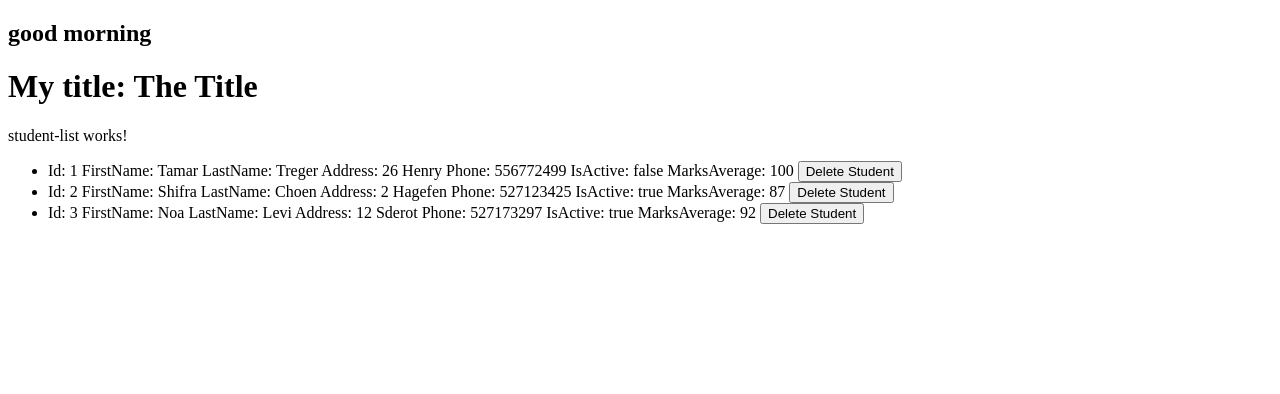
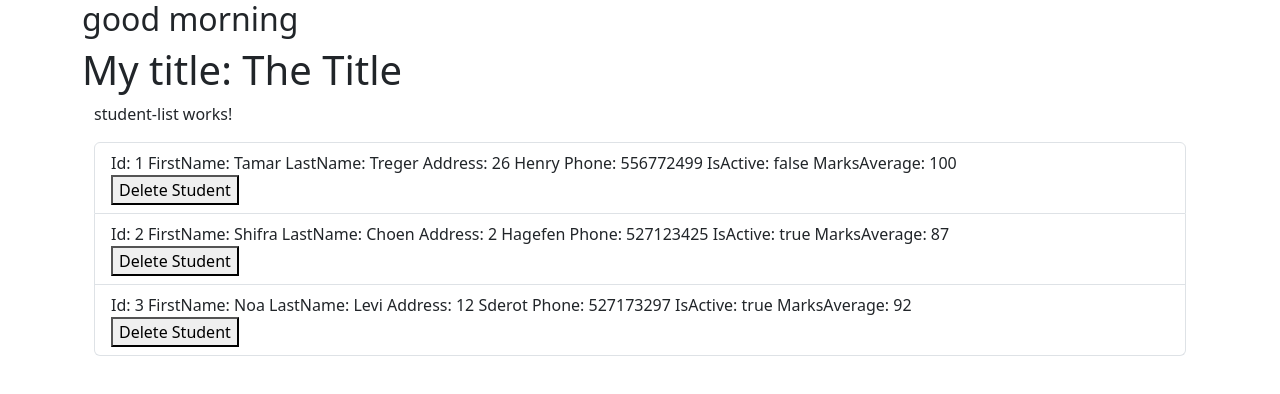
Before and after one commit to tamartre/Angular-Project, an Angular app in the folder my-app/: page / in a window 1280 px wide. Shown: the top 394 px of the page. Built offline with nearby package versions, Linux system fonts and the light colour scheme.

Commit message:
add bootstrap and another changes

```diff
--- a/my-app/angular.json
+++ b/my-app/angular.json
@@ -27,7 +27,8 @@
               }
             ],
             "styles": [
-              "src/styles.css"
+              "src/styles.css",
+              "node_modules/bootstrap/dist/css/bootstrap.css"
             ],
             "scripts": []
           },
--- a/my-app/package.json
+++ b/my-app/package.json
@@ -18,6 +18,7 @@
     "@angular/platform-browser": "^19.0.0",
     "@angular/platform-browser-dynamic": "^19.0.0",
     "@angular/router": "^19.0.0",
+    "bootstrap": "^5.3.3",
     "rxjs": "~7.8.0",
     "tslib": "^2.3.0",
     "zone.js": "~0.15.0"
--- a/my-app/src/app/app.component.html
+++ b/my-app/src/app/app.component.html
@@ -1,6 +1,7 @@
-
+<div class="container">
 <h2>{{FuncHour()}}</h2>
 
 <h1>My title: {{ title }}</h1>
 
 <app-student-list></app-student-list>
+</div>
--- a/my-app/src/app/student-list/student-list.component.html
+++ b/my-app/src/app/student-list/student-list.component.html
@@ -1,7 +1,9 @@
-<p>student-list works!</p>
+<div class="container">
 
-<ul>
-    <li *ngFor="let student of students">
+    <p>student-list works!</p>
+
+<ul class="list-group">
+    <li class="list-group-item" *ngFor="let student of students">
             Id: {{student.id}}
             FirstName: {{student.firstName}}
             LastName: {{student.lastName}}
@@ -9,7 +11,8 @@
             Phone: {{student.phone}}
             IsActive: {{student.isActive}}
             MarksAverage: {{student.marksAverage}}
-            <button (click)="DeleteStudent(student.id)">Delete Student</button>
+            <div><button (click)="DeleteStudent(student)">Delete Student</button></div>
 
     </li>
 </ul>
+</div>
--- a/my-app/src/app/student-list/student-list.component.ts
+++ b/my-app/src/app/student-list/student-list.component.ts
@@ -14,8 +14,9 @@ export class StudentListComponent {
     {id:3,firstName:"Noa",lastName:"Levi",address:"12 Sderot",phone:527173297,isActive:true,marksAverage:92}
   ]
 
-  DeleteStudent(id: number) {
-    this.students = this.students.filter(s => s.id !== id);
+  DeleteStudent(student: Student){
+    let indexToDelete = this.students.indexOf(student);
+    this.students.splice(indexToDelete, 1);
   }
 
   constructor(){
```
Also changed, not shown: 1 other file (tests, documents, lock files or other folders).
